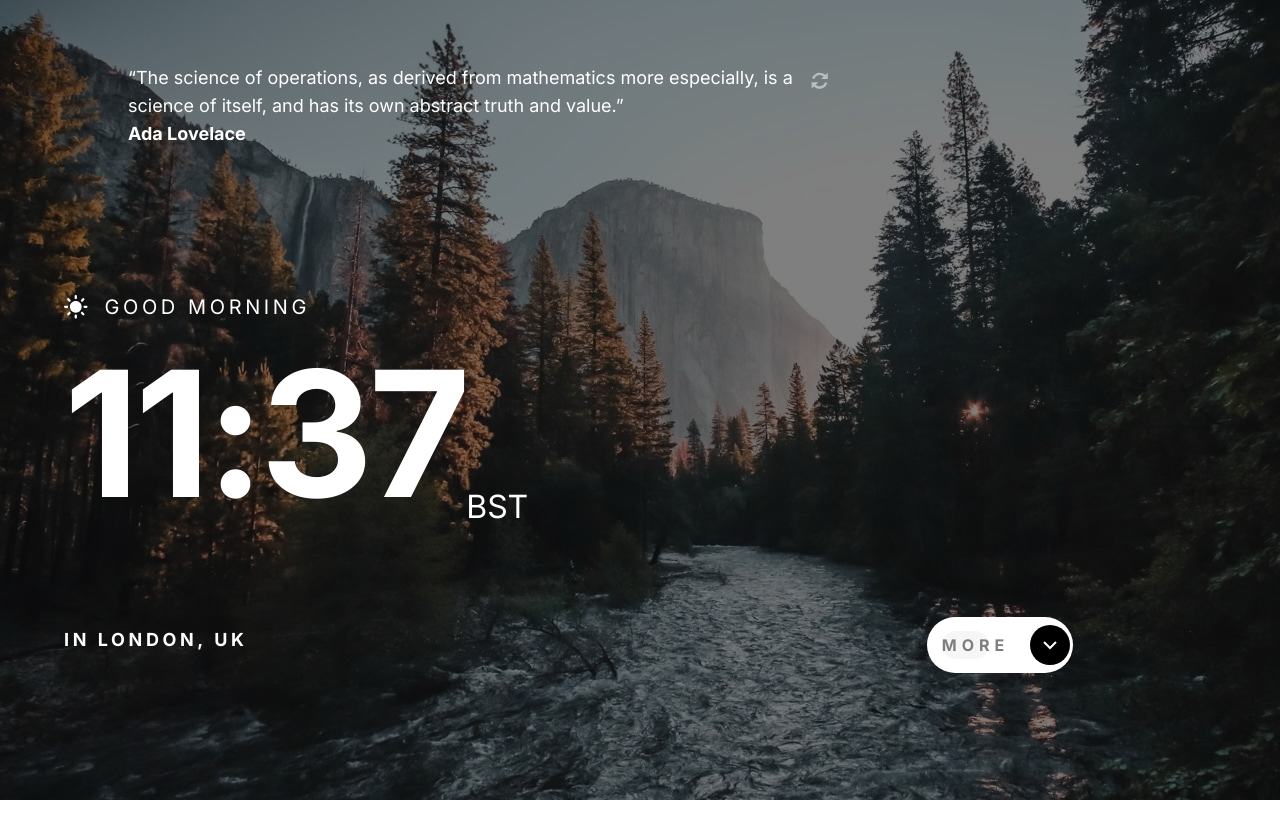
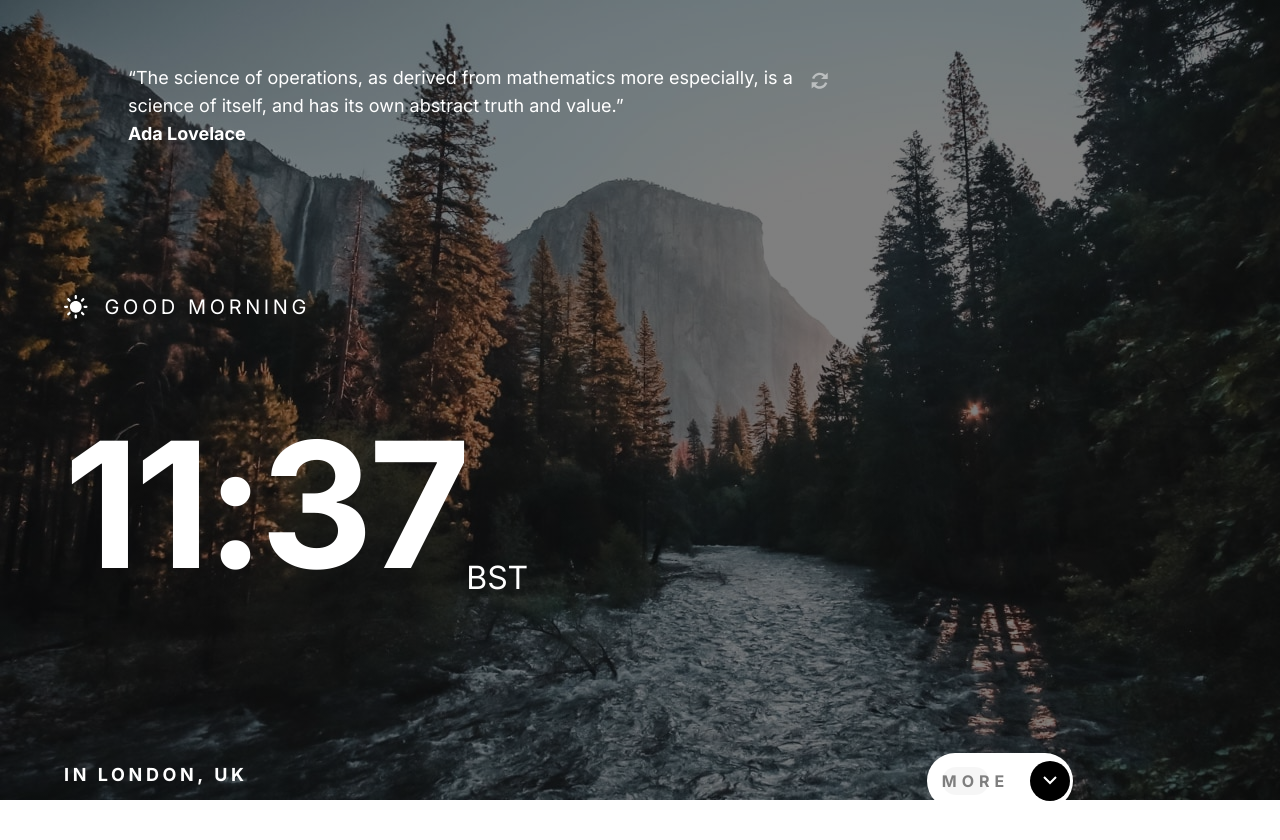
Before and after one commit to Alberto-12/the-clock-app, a React (Create React App) app: page / in a window 1280 px wide. Shown: the top 840 px of the page. Built offline with nearby package versions, Linux system fonts and the light colour scheme.

Commit message:
worked on the button functionality

```diff
--- a/src/components/Clock.js
+++ b/src/components/Clock.js
@@ -7,19 +7,18 @@ import "./Clock.css";
 const Clock = ({ darkTheme, showLess, toggleLess }) => {
   const [showGenerator, setShowGenerator] = useState(true);
 
-  const containerClassName = darkTheme ? "dark" : "";
-
   //const lessClassName = showLess ? "show" : "";
 
   const toggleGenerator = () => {
     setShowGenerator(!showGenerator);
+    toggleLess();
   };
 
   return (
-    <div id="container" className={containerClassName}>
+    <div id="container" className={darkTheme ? "dark" : ""}>
       {showGenerator && <Generator />}
-      <More toggleLess={toggleLess} toggleGenerator={toggleGenerator} />
-      {showLess && !showGenerator && <Less darkTheme={false}  />}
+      <More toggleGenerator={toggleGenerator} />
+      {showLess && <Less />}
     </div>
   );
 };
--- a/src/components/less-div/Less.css
+++ b/src/components/less-div/Less.css
@@ -9,7 +9,7 @@
 #less-div {
 
   width: 100%;
-  height: 42%;
+  height: 45%;
   background: rgba(255, 255, 255, 0.75);
   backdrop-filter: blur(20.3871px);
   color: white;
@@ -17,15 +17,9 @@
   justify-content: center;
   align-items: center;
   padding-bottom: 5%;
-  opacity: 0;
-  transition: opacity 0.3s ease;
-  /*display: none;*/
 }
 
-#less-div.show {
-  opacity: 1;
 
-}
 
 .dark #less-div{
   background: rgba(0, 0, 0, 0.75);
--- a/src/components/more-div/More.css
+++ b/src/components/more-div/More.css
@@ -7,13 +7,13 @@
 }
 
 #more-container {
-
+  height: 272px;
   display: flex;
   flex-direction: column;
-  justify-content: space-around;
+  justify-content:space-between;
   margin-left: 5%;
-  margin-top: 18%;
-  padding-bottom: 10%;
+  margin-top: 15%;
+  margin-bottom: 8%;
 }
 
 #greeting-div {
@@ -144,6 +144,9 @@
   }*/
 
 @media (min-width: 768px) {
+#more-container{
+  height: 367px;
+}
   #icon {
     width: 24px;
     height: 24px;
--- a/src/components/more-div/More.js
+++ b/src/components/more-div/More.js
@@ -7,16 +7,8 @@ const More = ({ toggleLess, toggleGenerator }) => {
 
   const toggleExpansion = () => {
     setIsExpanded(!isExpanded);
-    if(!isExpanded) {
-      toggleLess();
-    } else {
-      setTimeout(() => {
-        toggleGenerator();
+      toggleGenerator();
 
-      }, 300); // Wait for the Less component to transition out before toggling Generator
-    }
-    //toggleLess();// Call the toggleLess function passed as a prop
-    //toggleGenerator();// Call the toggleGenerator function passed as a prop
   };
 
   return (
--- a/src/components/quote-generator/Generator.js
+++ b/src/components/quote-generator/Generator.js
@@ -16,4 +16,4 @@ const Generator = () => {
     )
 }
 
-export default Generator
+export default Generator;
```
